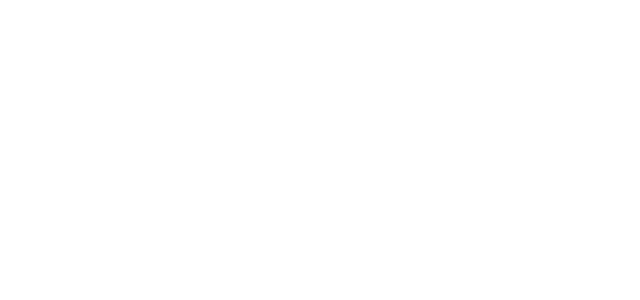
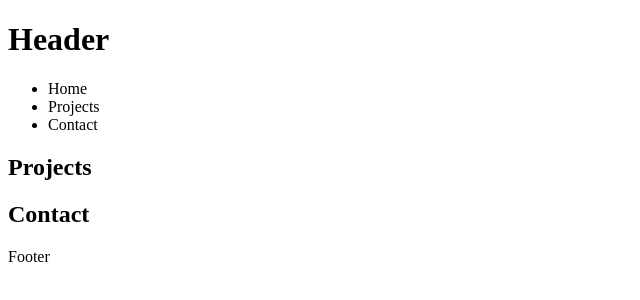
Before and after one commit to Mickawesomesque/mickawesomesque.github.io, a plain HTML site: page index.html in a window 1280 px wide. Shown: the whole page, without its empty margins (0-640 px from the left). Drawn offline with Linux system fonts and the light colour scheme.

Commit message:
Beginning of a structure for the page

```diff
--- a/index.html
+++ b/index.html
@@ -1,9 +1,42 @@
 <!DOCTYPE html>
 <html>
     <head>
+        <meta charset="utf-8">
         <title>Micka&euml;l Mendel</title>
+        <!--[if lt IE9]>
+            <script src="js/html5.js"></script>
+        <![endif]-->
+        <link rel="stylesheet" href="css/main.css">
     </head>
     <body>
 
+        <div id="container">
+            <header>
+                <h1>Header</h1>
+            </header>
+
+            <nav>
+                <ul>
+                    <li>Home</li>
+                    <li>Projects</li>
+                    <li>Contact</li>
+                </ul>
+            </nav>
+
+            <div id="content">
+                <section id="projects">
+                    <h1>Projects</h1>
+                </section>
+
+                <section id="contact">
+                    <h1>Contact</h1>
+                </section>
+            </div>
+
+            <footer>
+                Footer
+            </footer>
+        </div>
+
     </body>
 </html>
```
Also changed, not shown: js/html5.js (added, +8 -0 lines), css/main.css (added).
